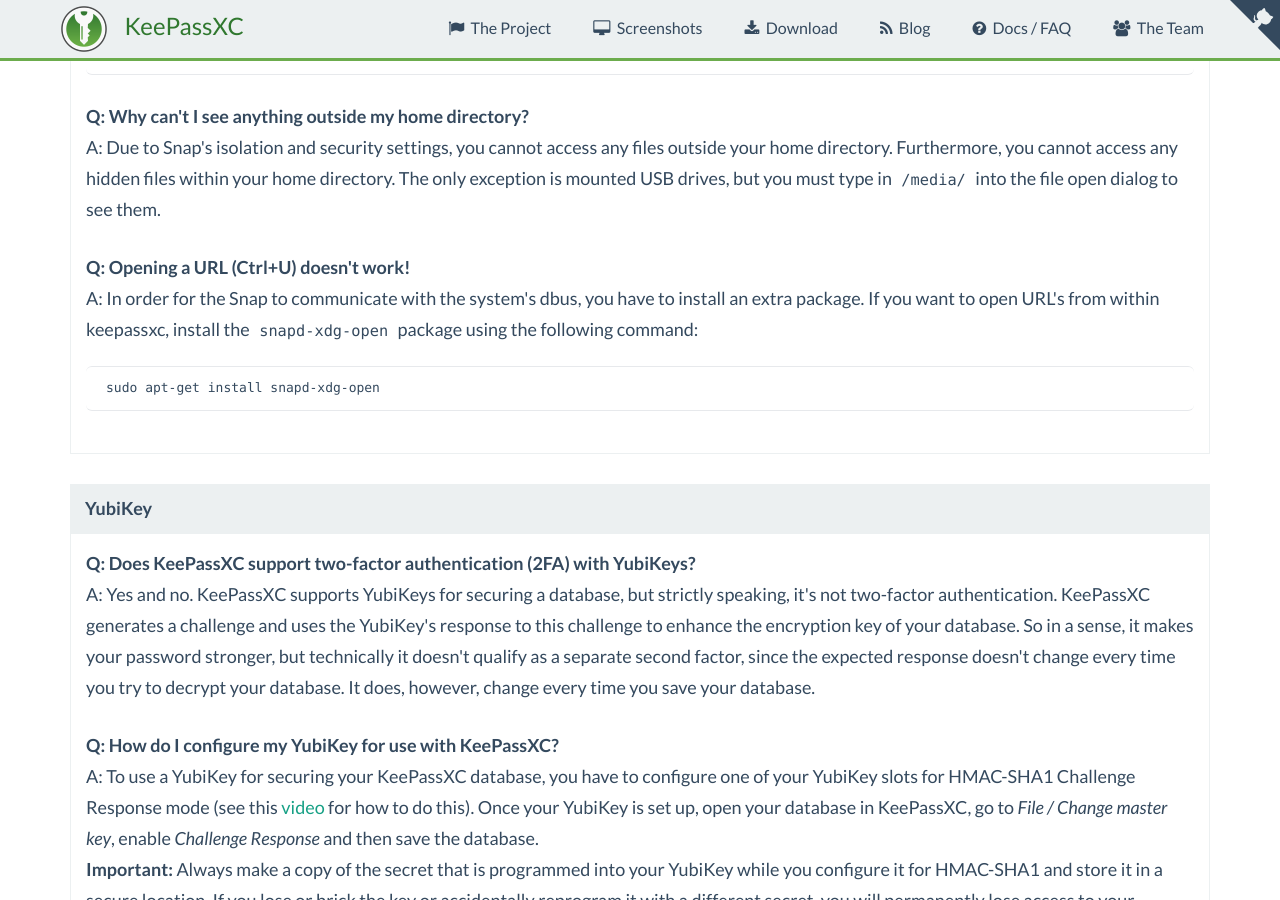
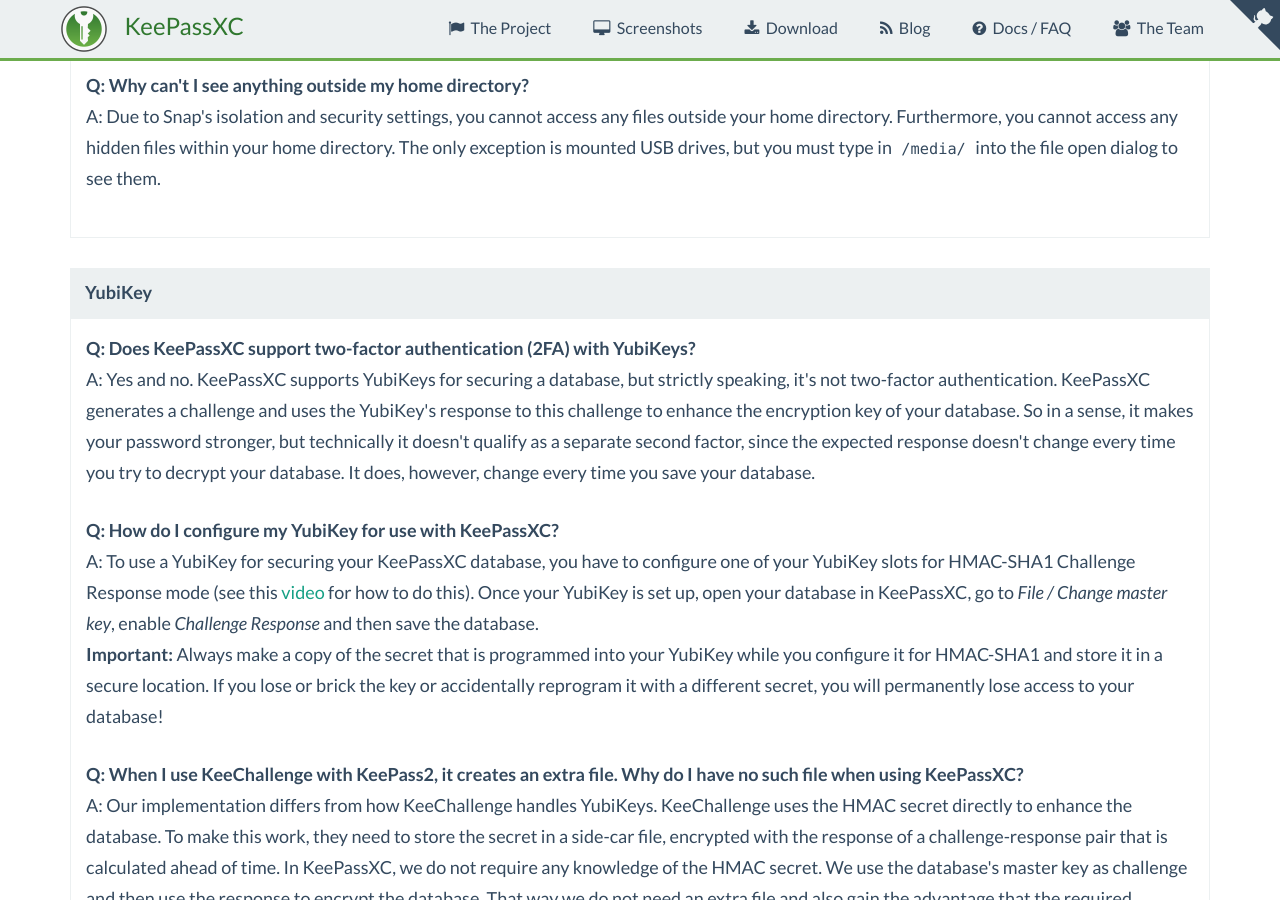
Before and after one commit to keepassxreboot/keepassxc-org, a Jekyll site: the page built from docs.html, in a window 1280 px wide and 900 px high, scrolled down 5480 px. Built offline with Jekyll 4.4.1, drawn with Linux system fonts in a browser that asks for light colours; comment, search, counter and statistics services are not loaded; some of the changed text lies outside the part shown.

Commit message:
Removed FAQ for snapd-xdg-open

```diff
--- a/docs.html
+++ b/docs.html
@@ -57,7 +57,6 @@
         <li><a href="#faq-appsnap-theme">Why doesn't my theme work?</a></li>
         <li><a href="#faq-appsnap-yubikey">How do I get my YubiKey to work with the Snap?</a></li>
         <li><a href="#faq-appsnap-homedir">Why can't I see anything outside my home directory?</a></li>
-        <li><a href="#faq-appsnap-open-url">Opening a URL (Ctrl+U) doesn't work!</a></li>
     </ul>
 
     <h5 id="faq-cat-yubikey">YubiKey</h5>
@@ -250,13 +249,6 @@
             Furthermore, you cannot access any hidden files within your home directory. The only exception is mounted
             USB drives, but you must type in <code>/media/</code> into the file open dialog to see them.
         </dd>
-
-        <dt id="faq-appsnap-open-url"><a href="#faq-appsnap-open-url">Opening a URL (Ctrl+U) doesn't work!</a></dt>
-        <dd>
-            In order for the Snap to communicate with the system's dbus, you have to install an extra package.
-            If you want to open URL's from within keepassxc, install the <code>snapd-xdg-open</code> package using the following command:
-            <pre><code>sudo apt-get install snapd-xdg-open</code></pre>
-        </dd>
     </dl>
 
     <h5>YubiKey</h5>
```
